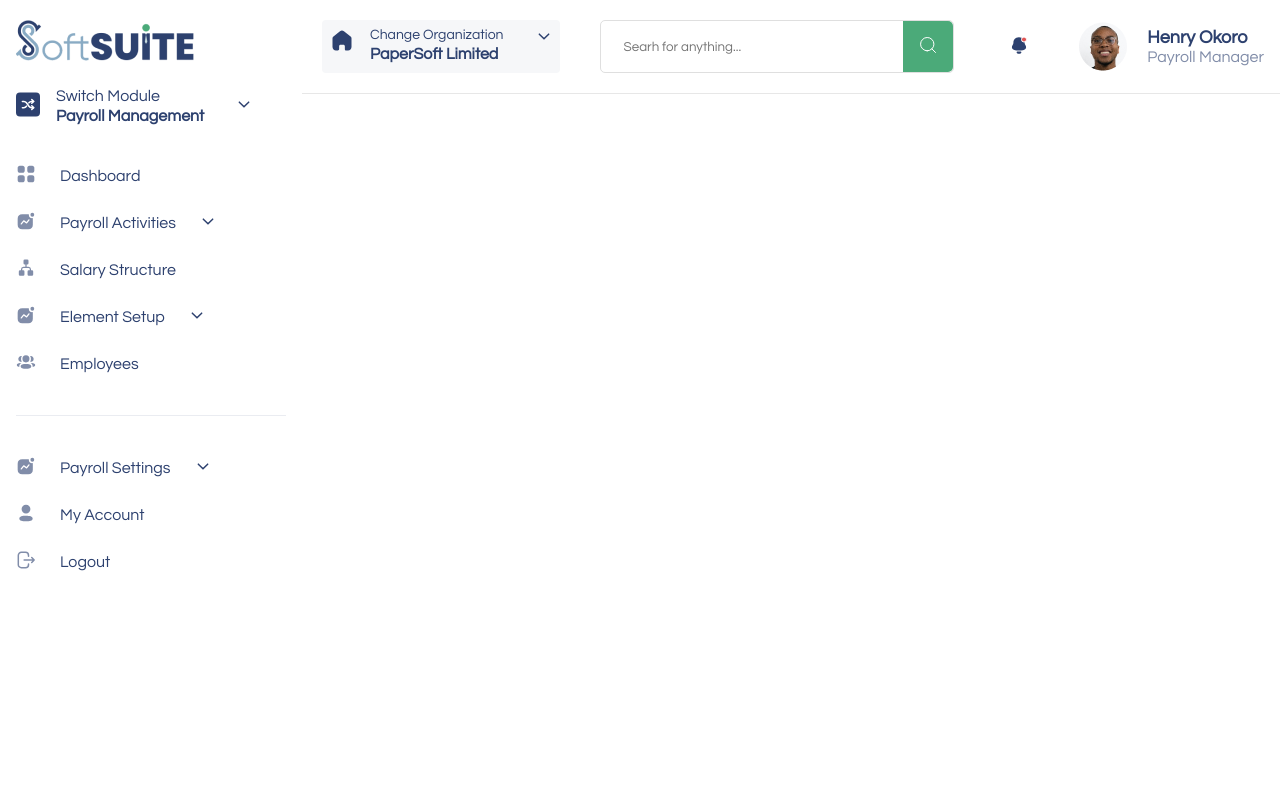
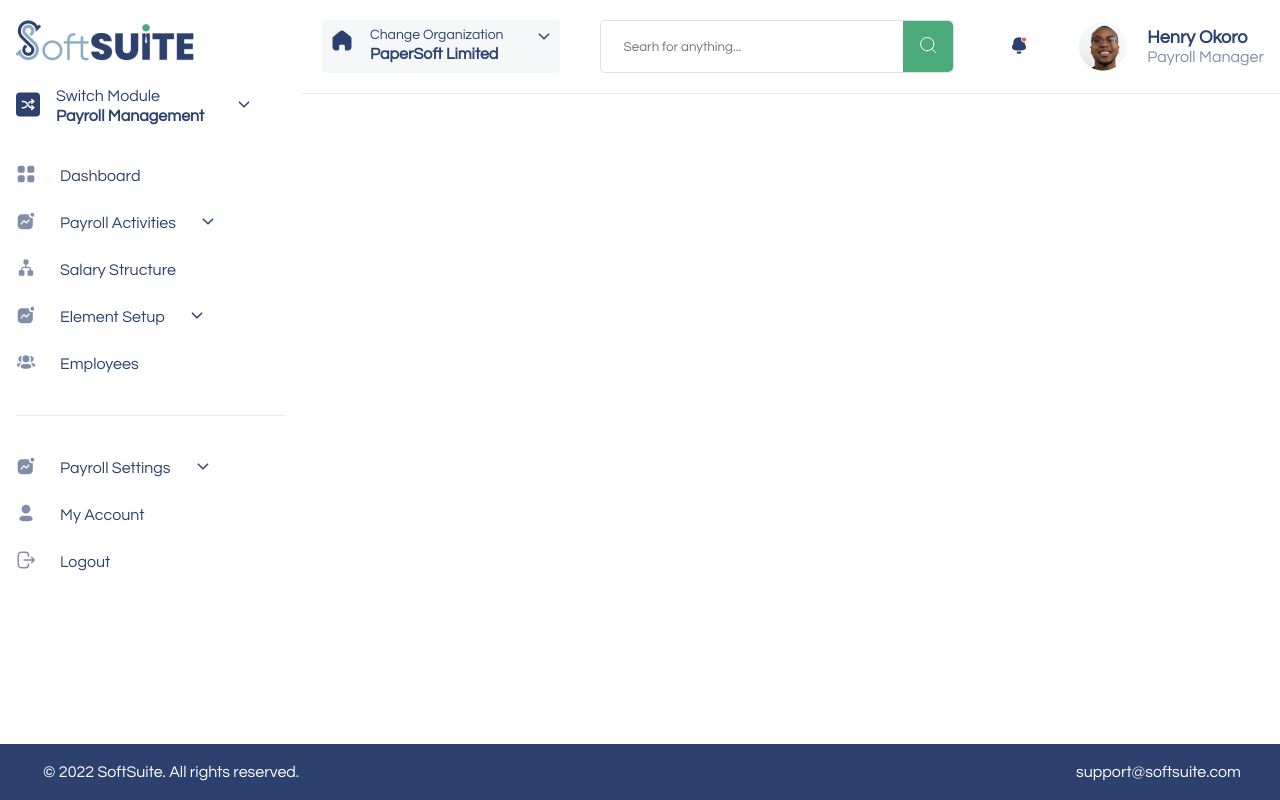
Before and after one commit to Nwife/softsuite-test, a React (Vite) app: page / in a window 1280 px wide. Built offline with nearby package versions, Linux system fonts and the light colour scheme.

Commit message:
Implemented bottom banner

```diff
--- a/src/App.scss
+++ b/src/App.scss
@@ -9,3 +9,6 @@ $blue: #2D416F;
 .items-center{
     align-items: center;
 }
+.justify-between{
+    justify-content: space-between;
+}
--- a/src/components/layout/Layout.tsx
+++ b/src/components/layout/Layout.tsx
@@ -1,13 +1,18 @@
 //components
 import { ReactNode } from "react";
+
+//components
 import Sidebar from "../partials/Sidebar";
 import Topnav from "../partials/Topnav";
+import BottomBanner from "../partials/BottomBanner";
 
 //styles
 import "./index.scss";
 
+
 const Layout = ({ children }: { children: ReactNode }) => {
   return (
+    <>
         <div className="layout flex">
             <Sidebar />
             <div className="layout-content">
@@ -15,6 +20,8 @@ const Layout = ({ children }: { children: ReactNode }) => {
                 {children}
             </div>
         </div>
+        <BottomBanner />
+    </>
   );
 };
 
--- a/src/components/layout/index.scss
+++ b/src/components/layout/index.scss
@@ -1,15 +1,23 @@
 @import "../../App.scss";
 
 .layout{
-  min-height: 100vh;
+    height: 100vh;
 }
 .layout-content{
     // background-color: cadetblue;
     width: 100%;
     overflow: hidden;
-    height: calc(100vh - 94px);
+    height: 100vh
+}
+.b-banner{
+    color: #FFF;
+    padding: 20px 39px 20px 43px;
+    background-color: $blue;
+    position: fixed;
+    bottom: 0;
+    width: 100%;
+}
 
-}
 .sidebar{
   width: 302px;
   padding: 20px 16px 16px 16px;
--- /dev/null
+++ b/src/components/partials/BottomBanner.tsx
@@ -0,0 +1,10 @@
+const BottomBanner = () => {
+  return (
+    <div className="b-banner flex items-center justify-between">
+        <p>&copy; 2022 SoftSuite. All rights reserved.</p>
+        <p>support@softsuite.com</p>
+    </div>
+  )
+}
+
+export default BottomBanner;
```
Lines whose indentation alone changed are shown as unchanged.
